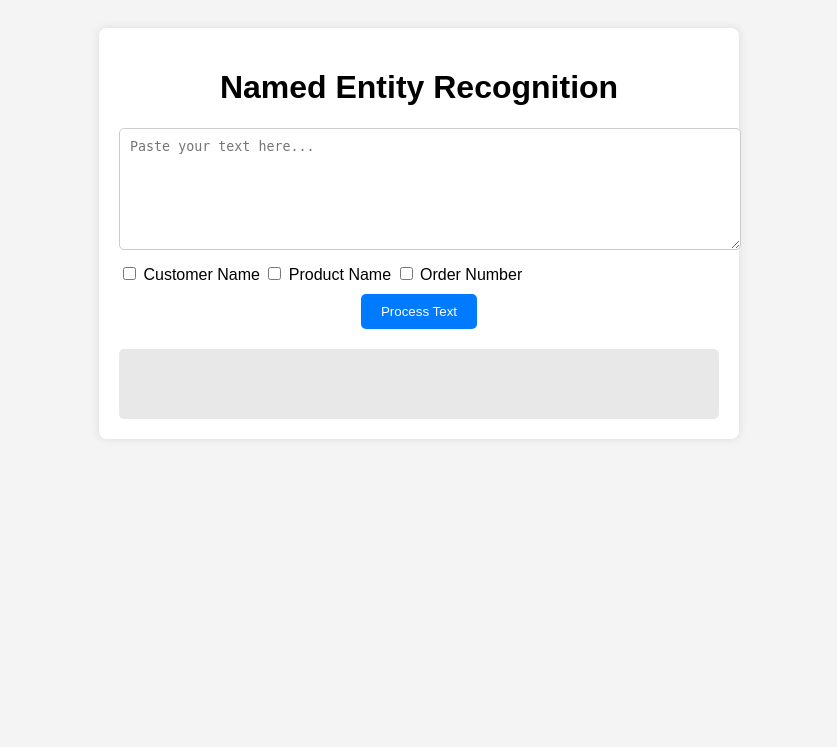
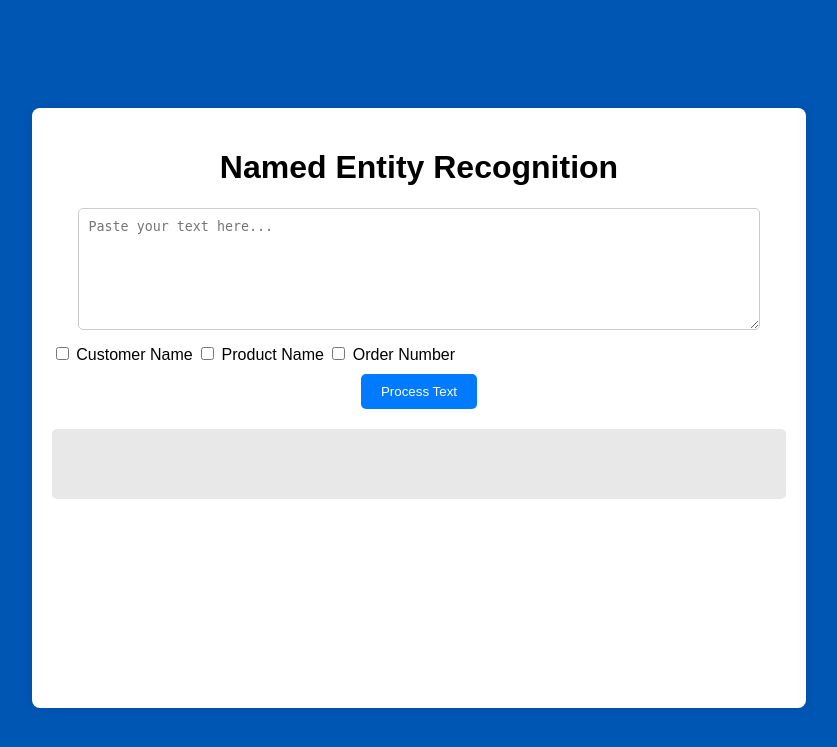
Before and after one commit to nicolejulietta/NER_Customer_Support, a Flask app: page / in a window 1280 px wide. Shown: the top 747 px of the page, without its empty margins (221-1058 px from the left). Run offline with Flask 3, Linux system fonts and the light colour scheme.

Commit message:
Updated UI

```diff
--- a/static/styles.css
+++ b/static/styles.css
@@ -1,21 +1,25 @@
 body {
+  box-sizing: border-box;
   font-family: Arial, sans-serif;
   background-color: #f4f4f4;
   text-align: center;
   padding: 20px;
+  background-color: #0056b3;
 }
 
 .container {
-  max-width: 600px;
+  width: 60%;
+  height: 70vh;
   background: white;
   padding: 20px;
   border-radius: 8px;
   box-shadow: 0 0 10px rgba(0, 0, 0, 0.1);
   margin: auto;
+  margin-top: 5rem;
 }
 
 textarea {
-  width: 100%;
+  width: 90%;
   height: 100px;
   padding: 10px;
   border: 1px solid #ccc;
```
